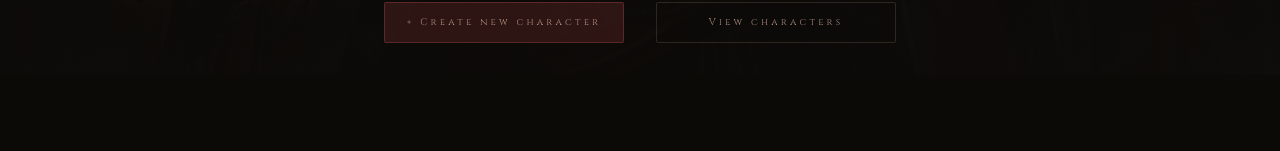
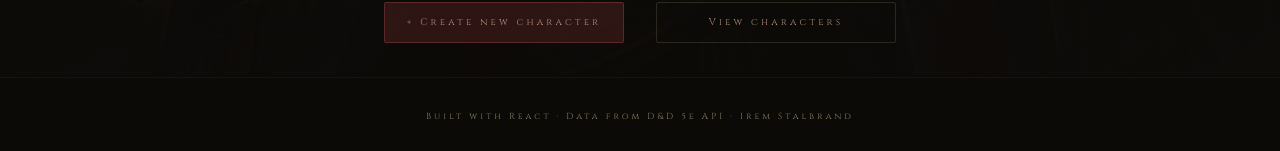
Before and after one commit to iremstalbrand/react-dnd-tracker, a React (Vite) app: page / in a window 1280 px wide. Shown: the part 646-797 px from the top of the page. Built offline with nearby package versions, Linux system fonts and the light colour scheme.

Commit message:
Feat: add Footer component and style

```diff
--- a/src/App.jsx
+++ b/src/App.jsx
@@ -1,5 +1,6 @@
 import Header from "./components/Header/Header.jsx";
 import Hero from "./components/Hero/HeroSection.jsx";
+import Footer from "./components/Footer/Footer.jsx";
 import CharacterForm from "./components/CharacterForm/CharacterForm.jsx";
 import CharacterList from "./components/CharacterList/CharacterList.jsx";
 import { useState } from "react";
@@ -32,7 +33,7 @@ function App() {
   }
 
   return (
-    <div>
+    <div className="app-container">
       <Header />
       <Routes>
         <Route path="/" element={<Hero />} />
@@ -59,6 +60,7 @@ function App() {
           }
         />
       </Routes>
+      <Footer />
     </div>
   );
 }
--- /dev/null
+++ b/src/components/Footer/Footer.css
@@ -0,0 +1,10 @@
+.footer {
+  text-align: center;
+  padding: 2rem;
+  border-top: 1px solid var(--border);
+  font-family: var(--font-heading);
+  font-size: 0.55rem;
+  letter-spacing: 3px;
+  color: var(--text-dim);
+    margin-top: auto;
+}
--- /dev/null
+++ b/src/components/Footer/Footer.jsx
@@ -0,0 +1,9 @@
+import "./Footer.css";
+
+export default function Footer() {
+  return (
+    <footer className="footer">
+      <p>Built with React · Data from D&D 5e API · Irem Stalbrand</p>
+    </footer>
+  );
+}
--- a/src/index.css
+++ b/src/index.css
@@ -41,6 +41,12 @@
   --font-body: 'Crimson Text';
 }
 
+.app-container {
+  min-height: 100vh;
+  display: flex;
+  flex-direction: column;
+}
+
 body {
   background: var(--bg-primary);
   font-family: 'Crimson Text', serif;
```
